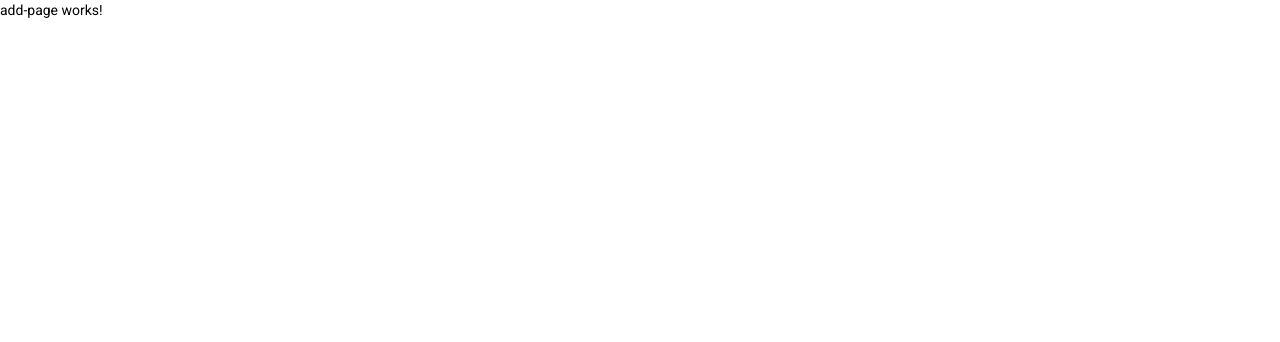
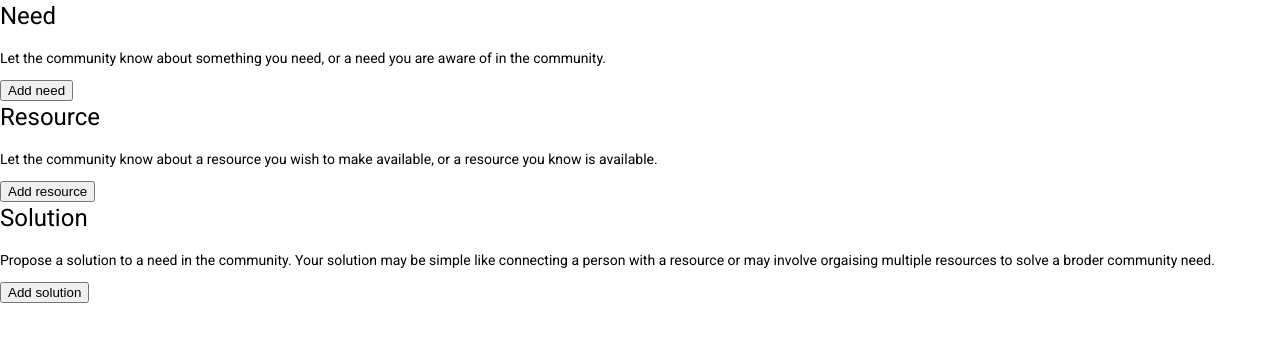
Before and after one commit to wellbeing-economy/we-client-html, an Angular app: page /posts/add in a window 1280 px wide. Shown: the top 342 px of the page. Built offline with nearby package versions, Linux system fonts and the light colour scheme.

Commit message:
Add some content to the 'Add' page

```diff
--- a/src/app/modules/post/pages/add-page/add-page.component.html
+++ b/src/app/modules/post/pages/add-page/add-page.component.html
@@ -1 +1,28 @@
-<p>add-page works!</p>
+<section class="type">
+    <h1 class="type__heading">Need</h1>
+    <p class="type__blurb">
+        Let the community know about something you
+        need, or a need you are aware of in the
+        community.
+    </p>
+    <button class="type__button">Add need</button>
+</section>
+<section class="type">
+    <h1 class="type__heading">Resource</h1>
+    <p class="type__blurb">
+        Let the community know about a resource you wish
+        to make available, or a resource you know is
+        available.
+    </p>
+    <button class="type__button">Add resource</button>
+</section>
+<section class="type">
+    <h1 class="type__heading">Solution</h1>
+    <p class="type__blurb">
+        Propose a solution to a need in the community.
+        Your solution may be simple like connecting
+        a person with a resource or may involve orgaising
+        multiple resources to solve a broder community need.
+    </p>
+    <button class="type__button">Add solution</button>
+</section>
```
